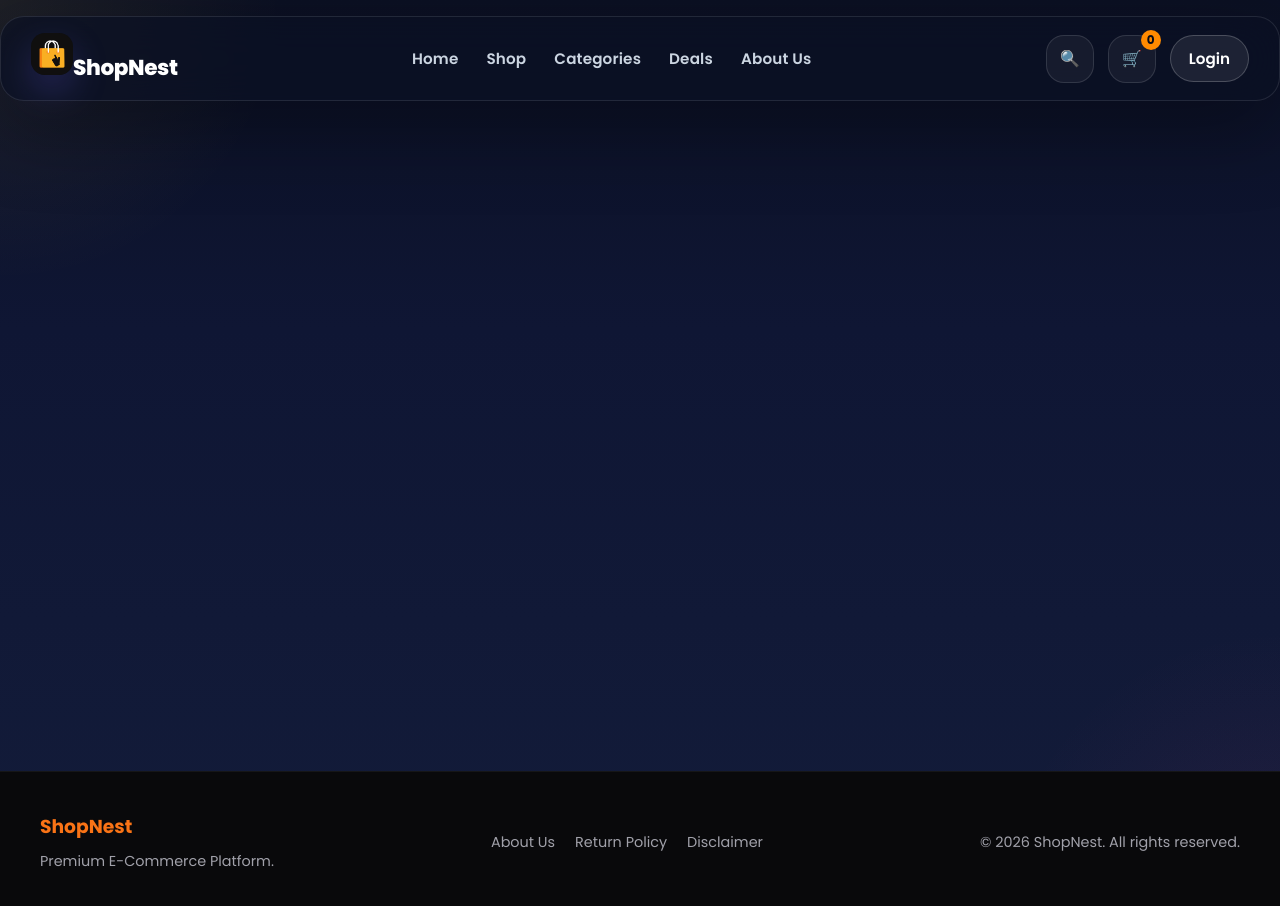
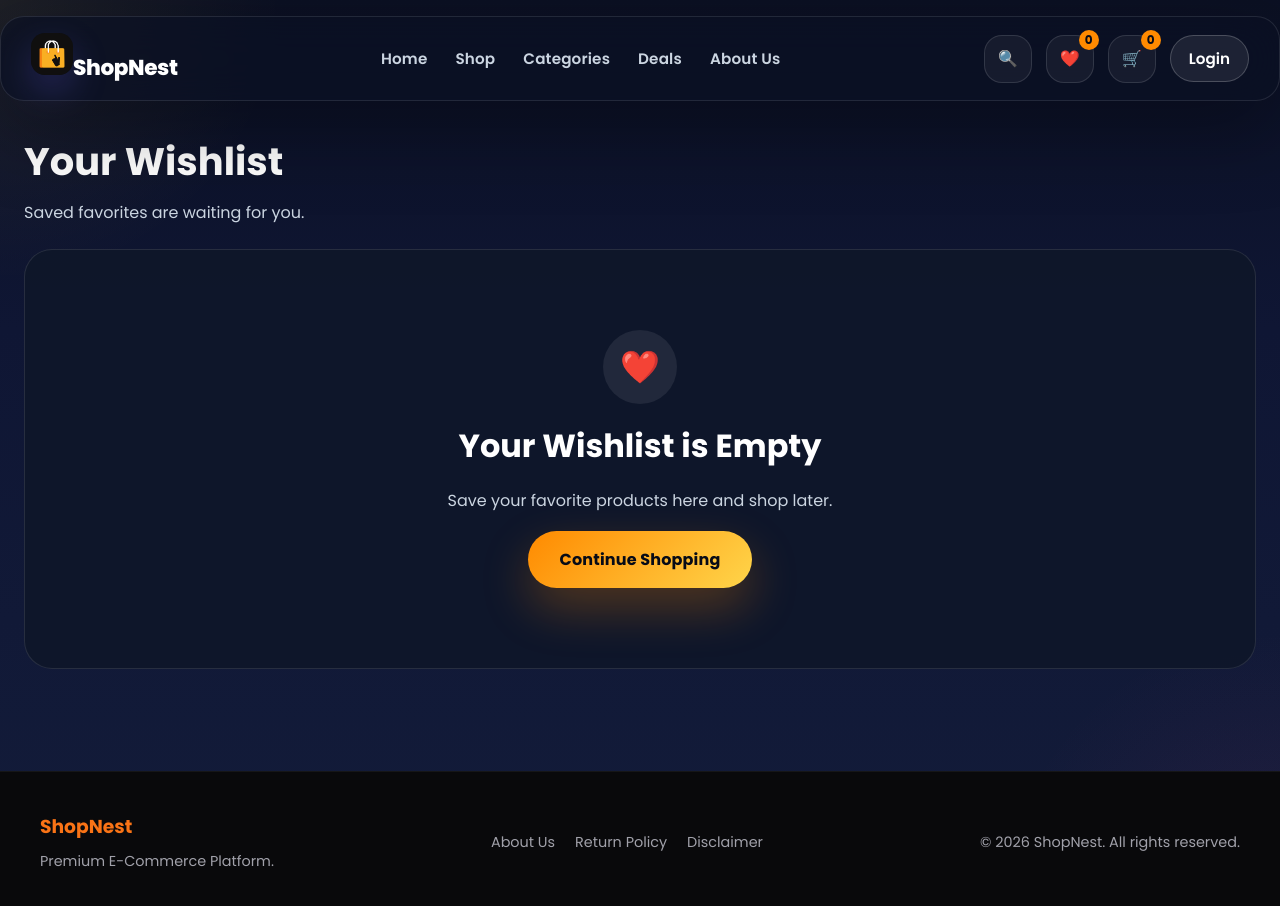
Before and after one commit to sachikatkar09/E-commerce, a React (Create React App) app in the folder frontend/: page /wishlist in a window 1280 px wide. Shown: the top 906 px of the page. Built offline with nearby package versions, Linux system fonts and the light colour scheme.

Commit message:
Add wishlist feature with context management and UI integration

```diff
--- a/frontend/src/App.jsx
+++ b/frontend/src/App.jsx
@@ -20,6 +20,7 @@ import AdminProducts from './admin/AdminProducts';
 import EditProduct from './admin/EditProduct';
 import AdminOrders from './admin/AdminOrders';
 import AdminUsers from './admin/AdminUsers';
+import Wishlist from './pages/Wishlist';
 import { SearchProvider } from './context/SearchContext';
 
 function App() {
@@ -31,6 +32,7 @@ function App() {
           <Routes>
             <Route path="/" element={<Home />} />
             <Route path="/shop" element={<Shop />} />
+            <Route path="/wishlist" element={<Wishlist />} />
             <Route path="/product/:id" element={<ProductDetail />} />
             <Route path="/cart" element={<Cart />} />
             <Route path="/checkout" element={<Checkout />} />
--- a/frontend/src/components/Navbar.jsx
+++ b/frontend/src/components/Navbar.jsx
@@ -1,6 +1,7 @@
 import React, { useContext, useEffect, useRef, useState } from 'react';
 import { Link, useNavigate } from 'react-router-dom';
 import { AuthContext } from '../context/AuthContext';
+import { useWishlist } from '../context/WishlistContext';
 import { useSelector } from 'react-redux';
 import { useSearch } from '../context/SearchContext';
 import '../styles/navbar.css';
@@ -8,6 +9,7 @@ import '../styles/navbar.css';
 const Navbar = () => {
   const { user, logout } = useContext(AuthContext);
   const cartItems = useSelector((state) => state.cart.cartItems);
+  const { wishlistCount } = useWishlist();
   const { query, setQuery } = useSearch();
   const [openSearch, setOpenSearch] = useState(false);
   const searchContainerRef = useRef(null);
@@ -99,6 +101,10 @@ const Navbar = () => {
           </div>
         </div>
 
+        <Link to="/wishlist" className="icon-button cart-button" aria-label="Wishlist">
+          ❤️
+          <span className="cart-count">{wishlistCount}</span>
+        </Link>
         <Link to="/cart" className="icon-button cart-button" aria-label="Cart">
           🛒
           <span className="cart-count">{cartItems.length}</span>
--- a/frontend/src/components/ProductCard.jsx
+++ b/frontend/src/components/ProductCard.jsx
@@ -1,13 +1,24 @@
 import React from 'react';
 import { Link } from 'react-router-dom';
+import { useWishlist } from '../context/WishlistContext';
 import '../styles/product.css';
 
 const ProductCard = ({ product }) => {
+  const { toggleWishlist, isWishlisted } = useWishlist();
+  const wishlisted = isWishlisted(product._id);
+
   return (
     <div className="product-card">
       <div className="card-top">
         <span className="product-badge">{product.category || 'Popular'}</span>
-        <button type="button" className="favorite-btn">♡</button>
+        <button
+          type="button"
+          className={`favorite-btn ${wishlisted ? 'favorite-active' : ''}`}
+          onClick={() => toggleWishlist(product)}
+          aria-label={wishlisted ? 'Remove from wishlist' : 'Add to wishlist'}
+        >
+          {wishlisted ? '♥' : '♡'}
+        </button>
       </div>
       <img src={product.imageUrl} alt={product.name} className="product-image" />
       <div className="product-info">
--- /dev/null
+++ b/frontend/src/context/WishlistContext.jsx
@@ -0,0 +1,96 @@
+import React, { createContext, useCallback, useContext, useEffect, useMemo, useState } from 'react';
+
+const WishlistContext = createContext(null);
+const WISHLIST_STORAGE_KEY = 'shopnestWishlist';
+
+export const WishlistProvider = ({ children }) => {
+  const [wishlistItems, setWishlistItems] = useState(() => {
+    if (typeof window === 'undefined') {
+      return [];
+    }
+    try {
+      const stored = localStorage.getItem(WISHLIST_STORAGE_KEY);
+      return stored ? JSON.parse(stored) : [];
+    } catch (error) {
+      console.error('Unable to load wishlist from localStorage', error);
+      return [];
+    }
+  });
+
+  const [toast, setToast] = useState({ message: '', visible: false });
+
+  useEffect(() => {
+    try {
+      localStorage.setItem(WISHLIST_STORAGE_KEY, JSON.stringify(wishlistItems));
+    } catch (error) {
+      console.error('Unable to save wishlist to localStorage', error);
+    }
+  }, [wishlistItems]);
+
+  useEffect(() => {
+    if (!toast.visible) {
+      return undefined;
+    }
+
+    const timer = window.setTimeout(() => {
+      setToast((current) => ({ ...current, visible: false }));
+    }, 1800);
+
+    return () => {
+      window.clearTimeout(timer);
+    };
+  }, [toast.visible]);
+
+  const showToast = useCallback((message) => {
+    setToast({ message, visible: true });
+  }, []);
+
+  const toggleWishlist = useCallback(
+    (product) => {
+      setWishlistItems((currentItems) => {
+        const exists = currentItems.some((item) => item._id === product._id);
+
+        if (exists) {
+          showToast('Removed from Wishlist');
+          return currentItems.filter((item) => item._id !== product._id);
+        }
+
+        showToast('Added to Wishlist');
+        return [...currentItems, product];
+      });
+    },
+    [showToast]
+  );
+
+  const removeFromWishlist = useCallback((productId) => {
+    setWishlistItems((currentItems) => currentItems.filter((item) => item._id !== productId));
+  }, []);
+
+  const isWishlisted = useCallback(
+    (productId) => wishlistItems.some((item) => item._id === productId),
+    [wishlistItems]
+  );
+
+  const wishlistCount = useMemo(() => wishlistItems.length, [wishlistItems]);
+
+  return (
+    <WishlistContext.Provider
+      value={{ wishlistItems, wishlistCount, toggleWishlist, removeFromWishlist, isWishlisted }}
+    >
+      {children}
+      {toast.visible && (
+        <div className="toast-container">
+          <div className="toast-message">{toast.message}</div>
+        </div>
+      )}
+    </WishlistContext.Provider>
+  );
+};
+
+export const useWishlist = () => {
+  const context = useContext(WishlistContext);
+  if (!context) {
+    throw new Error('useWishlist must be used within WishlistProvider');
+  }
+  return context;
+};
--- a/frontend/src/index.js
+++ b/frontend/src/index.js
@@ -4,13 +4,16 @@ import App from './App';
 import { Provider } from 'react-redux';
 import { store } from './redux/store';
 import { AuthProvider } from './context/AuthContext';
+import { WishlistProvider } from './context/WishlistContext';
 import './styles/global.css';
 
 const root = ReactDOM.createRoot(document.getElementById('root'));
 root.render(
   <Provider store={store}>
     <AuthProvider>
-      <App />
+      <WishlistProvider>
+        <App />
+      </WishlistProvider>
     </AuthProvider>
   </Provider>
 );
--- /dev/null
+++ b/frontend/src/pages/Wishlist.jsx
@@ -0,0 +1,36 @@
+import React from 'react';
+import { Link } from 'react-router-dom';
+import ProductCard from '../components/ProductCard';
+import { useWishlist } from '../context/WishlistContext';
+import '../styles/product.css';
+
+const Wishlist = () => {
+  const { wishlistItems } = useWishlist();
+
+  return (
+    <div className="shop-container">
+      <div className="featured-header">
+        <div>
+          <h2>Your Wishlist</h2>
+          <p className="wishlist-subtitle">Saved favorites are waiting for you.</p>
+        </div>
+      </div>
+      {wishlistItems.length === 0 ? (
+        <div className="wishlist-empty">
+          <div className="wishlist-empty-icon">❤️</div>
+          <h3>Your Wishlist is Empty</h3>
+          <p>Save your favorite products here and shop later.</p>
+          <Link to="/shop" className="btn btn-primary">Continue Shopping</Link>
+        </div>
+      ) : (
+        <div className="product-grid">
+          {wishlistItems.map((product) => (
+            <ProductCard key={product._id} product={product} />
+          ))}
+        </div>
+      )}
+    </div>
+  );
+};
+
+export default Wishlist;
--- a/frontend/src/styles/product.css
+++ b/frontend/src/styles/product.css
@@ -502,9 +502,74 @@
   transition: all 0.25s ease;
 }
 
-.favorite-btn:hover {
+..favorite-btn:hover {
   background: rgba(248,113,20,0.18);
   transform: translateY(-2px);
+}
+
+.favorite-btn.favorite-active {
+  background: rgba(248,113,20,0.18);
+  color: #ff6b81;
+  border-color: rgba(248,113,20,0.28);
+}
+
+.toast-container {
+  position: fixed;
+  bottom: 24px;
+  right: 24px;
+  z-index: 2000;
+  animation: fadeIn 0.25s ease;
+}
+
+.toast-message {
+  background: rgba(15, 23, 42, 0.96);
+  color: #fff;
+  padding: 14px 20px;
+  border-radius: 18px;
+  border: 1px solid rgba(255,255,255,0.12);
+  box-shadow: 0 22px 60px rgba(0,0,0,0.28);
+  font-weight: 600;
+}
+
+.wishlist-empty {
+  display: flex;
+  flex-direction: column;
+  align-items: center;
+  justify-content: center;
+  gap: 18px;
+  padding: 80px 24px;
+  background: rgba(15, 23, 42, 0.9);
+  border: 1px solid rgba(255,255,255,0.1);
+  border-radius: 28px;
+  text-align: center;
+  margin-top: 24px;
+}
+
+.wishlist-empty-icon {
+  width: 74px;
+  height: 74px;
+  display: grid;
+  place-items: center;
+  border-radius: 50%;
+  background: rgba(255,255,255,0.08);
+  color: #ff6b81;
+  font-size: 2rem;
+}
+
+.wishlist-empty h3 {
+  color: #fff;
+  font-size: 2rem;
+}
+
+.wishlist-empty p {
+  color: #cbd5e1;
+  max-width: 440px;
+}
+
+.wishlist-subtitle {
+  color: #cbd5e1;
+  margin-top: 10px;
+  font-size: 1rem;
 }
 
 .product-image {
```
